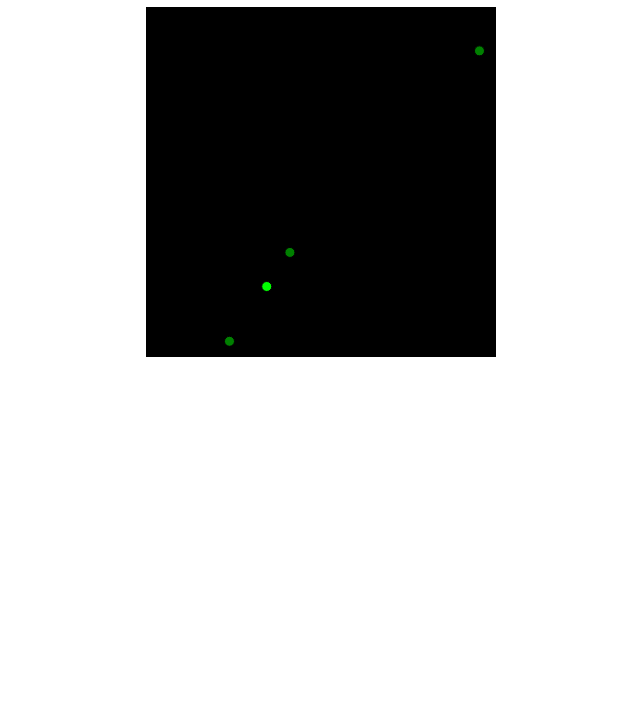
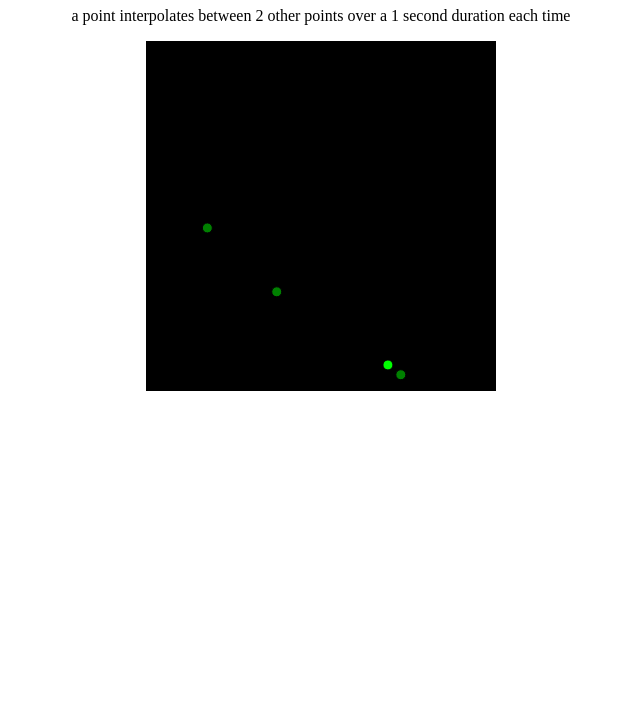
Before and after one commit to zoolu-got-rhythm/three.js-ts-experiments, a website with bundled scripts: page src/index.html in a window 1280 px wide. Shown: the part 73-800 px from the top of the page, without its empty margins (319-959 px from the left). Built offline with nearby package versions, Linux system fonts and the light colour scheme.

Commit message:
updated description of this experiment

```diff
--- a/src/index.html
+++ b/src/index.html
@@ -18,6 +18,7 @@
 	</head>
 	<body>
 		<h1> linear interpolation 2d </h1>
+		<p> a point interpolates between 2 other points over a 1 second duration each time </p>
 		<script src="../bundle/index.js"></script>
 	</body>
 </html>
```
